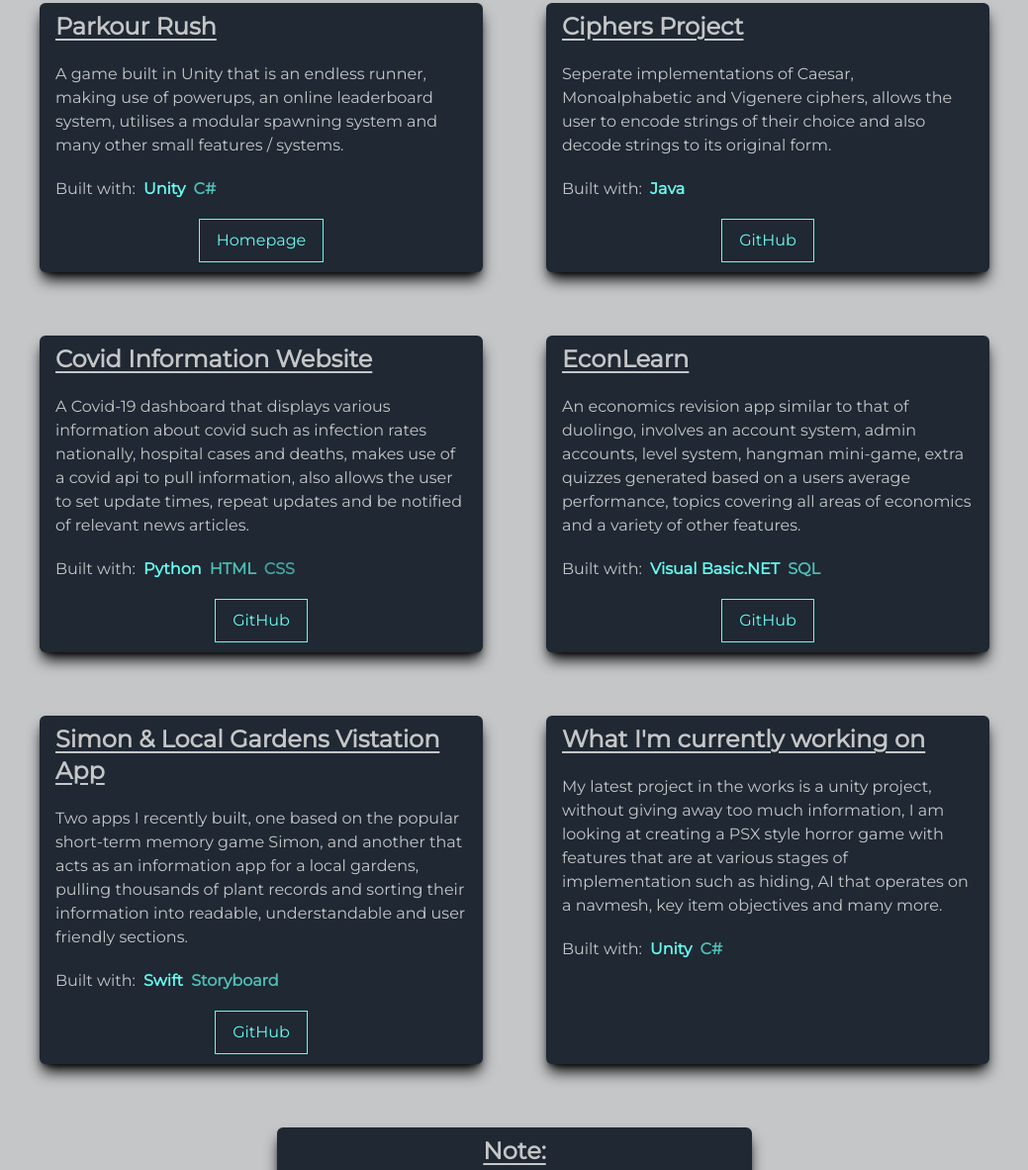
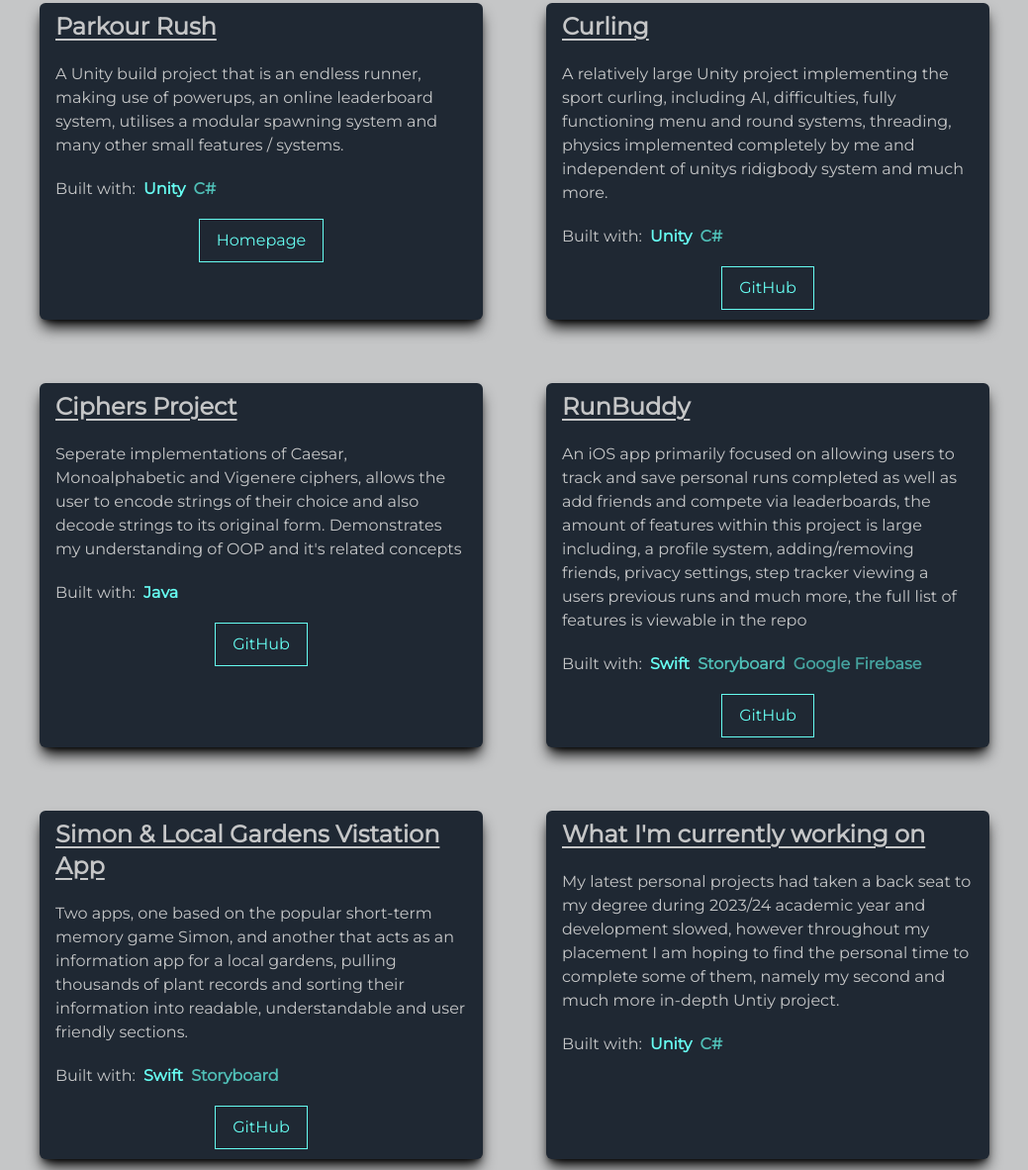
Before and after one commit to N-G1/n-g1.github.io, a website: page index.html in a window 1280 px wide. Shown: the part 1773-2955 px from the top of the page at 99% size, without its empty margins (120-1159 px from the left). Drawn offline with nearby package versions, Linux system fonts and the light colour scheme.

Commit message:
proj update 23/24
2023/24 academic year major projects

```diff
--- a/index.html
+++ b/index.html
@@ -61,15 +61,16 @@
 
                 <div>
                     <p class ="mt-0">
-                        Hi. My name is Nathan, I am currently an aspiring
+                        Hi. My name is Nathan, I am currently a placement
                         <em class="not-italic text-2xl font-bold text-custLightBlue">software engineer</em>
-                        and student at the Univeristy of Liverpool.
+                        at BAE Systems and student at the Univeristy of Liverpool.
                     </p>
                     <p class="mt-5">
                         Despite still being a student, I have a variety of passion projects and projects related to my education under my belt, many of which
                         I hope will showcase not only my skills as a programmer but also my passion.
                         <em class="not-italic font-semibold text-custLightBlue">I have a preference in back-end languages </em>
-                        but have been tinkering with all things computer science from a young age and I am eager to break into the industry and demonstrate my ability.
+                        but have been tinkering with all things computer science from a young age and I am eager to demonstrate my ability through my placement and
+                        any future roles.
                     </p>
                     <p class="mt-5">
                         I have varying levels of experience in many areas, some of which are:
@@ -101,7 +102,7 @@
                     <div class="relative flex flex-col shadow-lg rounded-md shadow-black bg-custGrey gap-5 px-4">
                         <h2 class="text-2xl font-bold underline-offset-4 underline mt-2">Parkour Rush</h2>
                         <p>
-                            A game built in Unity that is an endless runner, making use of powerups, an online leaderboard system, utilises a
+                            A Unity build project that is an endless runner, making use of powerups, an online leaderboard system, utilises a
                             modular spawning system and many other small features / systems.
                         </p>
                         <p>Built with:
@@ -112,51 +113,49 @@
                     </div>
 
                     <div class="relative flex flex-col shadow-lg rounded-md shadow-black bg-custGrey gap-5 px-4">
+                        <h2 class="text-2xl font-bold underline-offset-4 underline mt-2">Curling</h2>
+                        <p>
+                            A relatively large Unity project implementing the sport curling, including AI, difficulties, fully functioning menu and round systems,
+                            threading, physics implemented completely by me and independent of unitys ridigbody system and much more.
+                        </p>
+                        <p>Built with:
+                            <em class = "not-italic text-custLightBlue font-bold font-2xl pl-1">Unity</em>
+                            <em class = "not-italic text-custMidBlue font-bold font-2xl pl-1">C#</em>
+                        </p>
+                        <a href="https://github.com/N-G1/CurlingCW" class="mb-3 mx-auto items-center px-4 py-2 outline outline-1 outline-offset-1 text-custLightBlue hover:bg-custMixBlue">GitHub</a>
+                    </div>
+
+                    <div class="relative flex flex-col shadow-lg rounded-md shadow-black bg-custGrey gap-5 px-4">
                         <h2 class="text-2xl font-bold underline-offset-4 underline mt-2">Ciphers Project</h2>
                         <p>
                             Seperate implementations of Caesar, Monoalphabetic and Vigenere ciphers, allows the user to encode strings of
-                            their choice and also decode strings to its original form.
+                            their choice and also decode strings to its original form. Demonstrates my understanding of OOP and it's related concepts
                         </p>
                         <p>Built with: <em class = "not-italic text-custLightBlue font-bold font-2xl pl-1">Java</em> </p>
                         <a href="https://github.com/N-G1/Cipher-Projects" class="mb-3 mx-auto items-center px-4 py-2 outline outline-1 outline-offset-1 text-custLightBlue hover:bg-custMixBlue">GitHub</a>
                     </div>
 
                     <div class="relative flex flex-col shadow-lg rounded-md shadow-black bg-custGrey gap-5 px-4">
-                        <h2 class="text-2xl font-bold underline-offset-4 underline mt-2">Covid Information Website</h2>
+                        <h2 class="text-2xl font-bold underline-offset-4 underline mt-2">RunBuddy</h2>
                         <p>
-                            A Covid-19 dashboard that displays various information about covid such as infection rates nationally, hospital cases and
-                            deaths,
-                            makes use of a covid api to pull information, also allows the user to set update times, repeat updates and be notified of relevant
-                            news articles.
-                        </p>
-                        <p>
-                            Built with:
-                            <em class = "not-italic text-custLightBlue font-bold font-2xl pl-1">Python</em>
-                            <em class = "not-italic text-custMidBlue font-bold font-2xl px-1">HTML</em>
-                            <em class = "not-italic text-custMixBlue font-bold font-2xl">CSS</em>
-                        </p>
-                        <a href="https://github.com/N-G1/Covid-Dashboard" class="mb-3 mx-auto items-center px-4 py-2 outline outline-1 outline-offset-1 text-custLightBlue hover:bg-custMixBlue">GitHub</a>
-                    </div>
-
-                    <div class="relative flex flex-col shadow-lg rounded-md shadow-black bg-custGrey gap-5 px-4">
-                        <h2 class="text-2xl font-bold underline-offset-4 underline mt-2">EconLearn</h2>
-                        <p>
-                            An economics revision app similar to that of duolingo, involves an account system, admin accounts, level system, hangman mini-game,
-                            extra quizzes generated based on a users average performance, topics covering all areas of economics and a variety of other features.
+                            An iOS app primarily focused on allowing users to track and save personal runs completed as well as add friends and compete via leaderboards, the amount of
+                            features within this project is large including, a profile system, adding/removing friends, privacy settings, step tracker
+                            viewing a users previous runs and much more, the full list of features is viewable in the repo
                         </p>
                         <p>Built with:
-                            <em class = "not-italic text-custLightBlue font-bold font-2xl pl-1">Visual Basic.NET</em>
-                            <em class = "not-italic text-custMidBlue font-bold font-2xl pl-1">SQL</em>
+                            <em class = "not-italic text-custLightBlue font-bold font-2xl pl-1">Swift</em>
+                            <em class = "not-italic text-custMidBlue font-bold font-2xl pl-1">Storyboard</em>
+                            <em class = "not-italic text-custMixBlue font-bold font-2xl pl-1">Google Firebase</em>
                         </p>
 
-                        <a href="https://github.com/N-G1/Economics-Revision-System" class="mb-3 mx-auto items-center px-4 py-2 outline outline-1 outline-offset-1 text-custLightBlue hover:bg-custMixBlue">GitHub</a>
+                        <a href="https://github.com/N-G1/RunBuddy" class="mb-3 mx-auto items-center px-4 py-2 outline outline-1 outline-offset-1 text-custLightBlue hover:bg-custMixBlue">GitHub</a>
 
                     </div>
 
                     <div class="relative flex flex-col shadow-lg rounded-md shadow-black bg-custGrey gap-5 px-4">
                         <h2 class="text-2xl font-bold underline-offset-4 underline mt-2">Simon & Local Gardens Vistation App</h2>
                         <p>
-                            Two apps I recently built, one based on the popular short-term memory game Simon, and another that
+                            Two apps, one based on the popular short-term memory game Simon, and another that
                             acts as an information app for a local gardens, pulling thousands of plant records and sorting their
                             information into readable, understandable and user friendly sections.
                         </p>
@@ -170,9 +169,8 @@
                     <div class="relative flex flex-col shadow-lg rounded-md shadow-black bg-custGrey gap-5 px-4">
                         <h2 class="text-2xl font-bold underline-offset-4 underline mt-2">What I'm currently working on</h2>
                         <p>
-                            My latest project in the works is a unity project, without giving away too much information, I am looking at creating a
-                            PSX style horror game with features that are at various stages of implementation such as hiding, AI that operates on a navmesh,
-                            key item objectives and many more.
+                            My latest personal projects had taken a back seat to my degree during 2023/24 academic year and development slowed, however throughout my placement
+                            I am hoping to find the personal time to complete some of them, namely my second and much more in-depth Untiy project.
                         </p>
                         <p>Built with:
                             <em class = "not-italic text-custLightBlue font-bold font-2xl pl-1">Unity</em>
@@ -184,8 +182,8 @@
                 <div class="mx-auto flex flex-col items-center w-3/4 md:w-1/2 relative shadow-lg rounded-md shadow-black bg-custGrey px-4 gap-5">
                     <h2 class="text-2xl font-bold underline-offset-4 underline mt-2">Note:</h2>
                     <p class="pb-12">
-                        There are also various other small / semi-complete projects on my github that I did not feel are notable enough to mention
-                        here, however you're more than welcome to look through them.
+                        There are also various other projects on my github that are either smaller in size or rather old relative to some of the projects
+                        on display here, but feel free to look through them if you wish.
                     </p>
 
 
```
